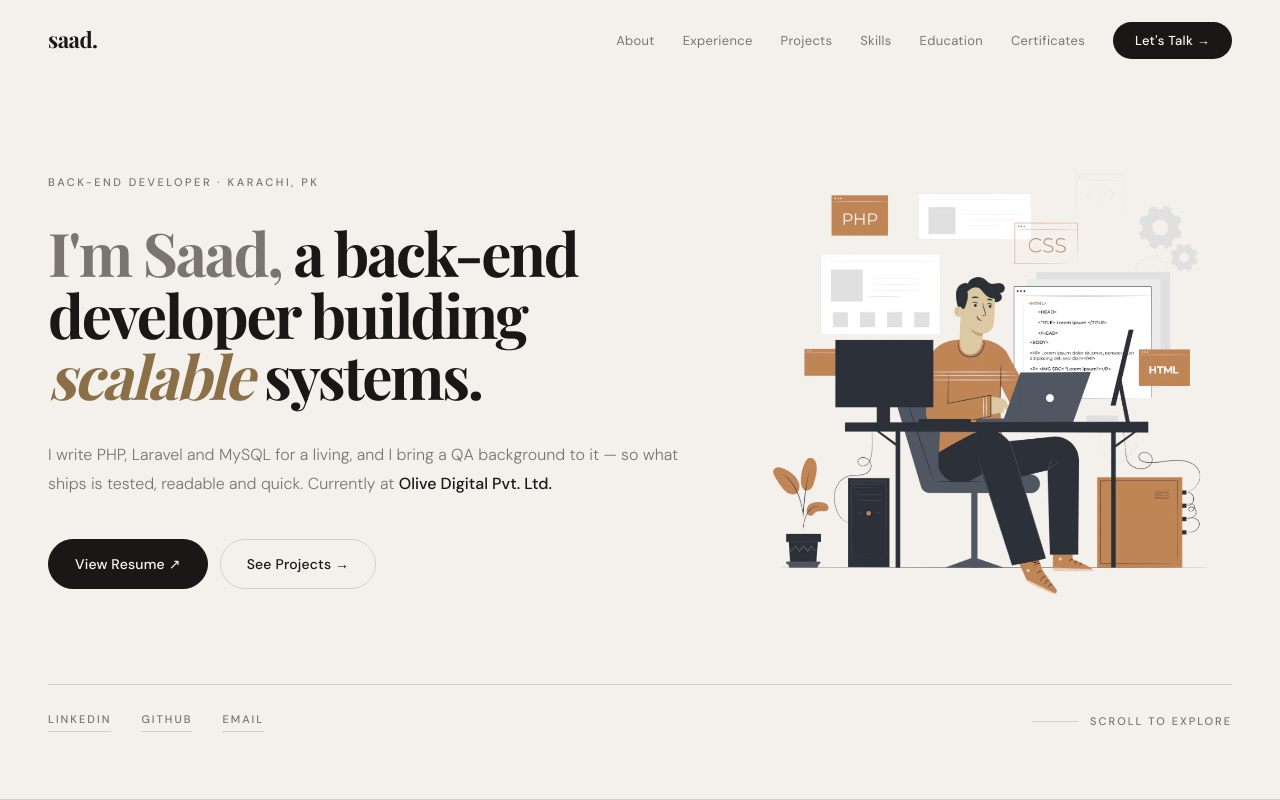
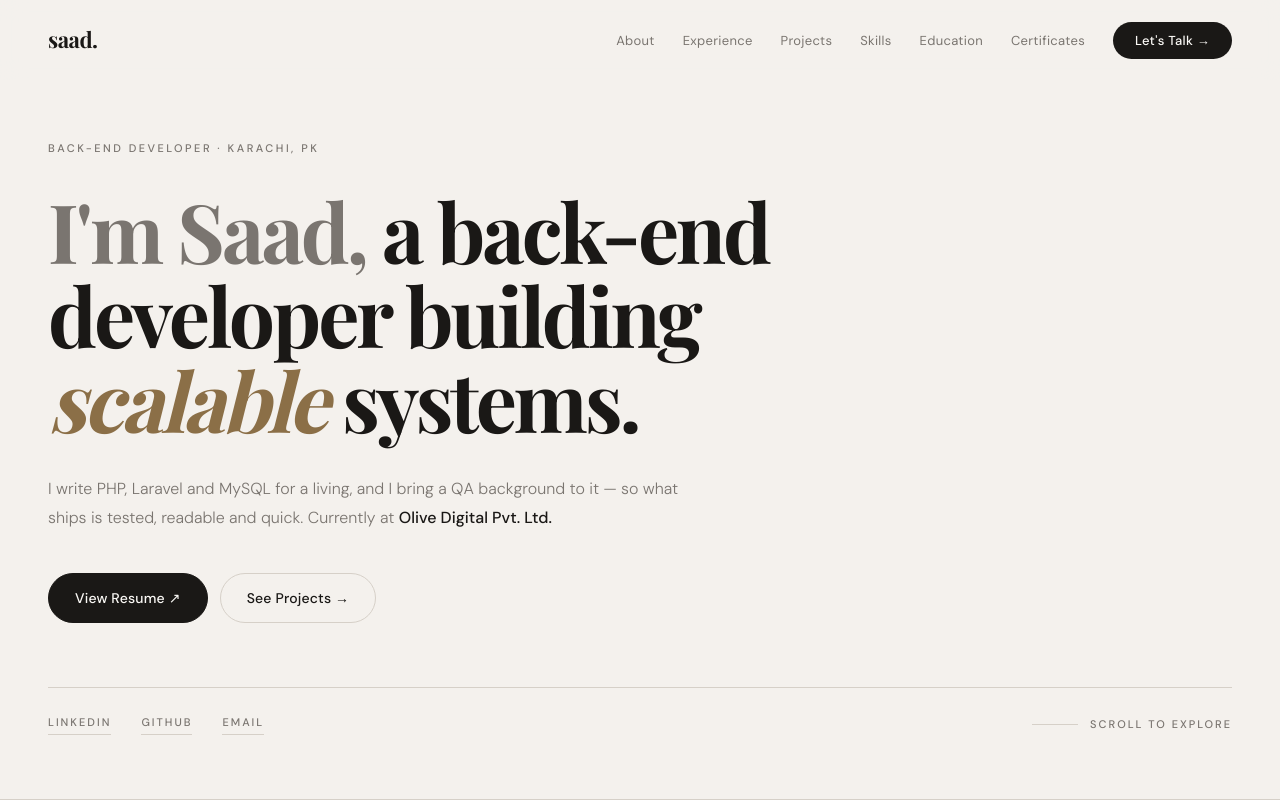
Before and after one commit to syedsaadaly/portfolio, a plain HTML site: page index.html in a window 1280 px wide. Shown: the top 800 px of the page. Drawn offline with nearby package versions, Linux system fonts and the light colour scheme; a web font is replaced by a local one.

Commit message:
Revert "Fill the hero's right side with a developer illustration"
This reverts commit 762f12979fe1a2df6b55694fa479481707075435.

```diff
--- a/index.html
+++ b/index.html
@@ -51,7 +51,6 @@
 
   <!-- ========== HERO ========== -->
   <section class="hero" id="home">
-    <div class="hero__grid">
     <div class="hero__inner reveal">
       <span class="hero__eyebrow">Back-End Developer · Karachi, PK</span>
 
@@ -68,11 +67,6 @@
       <div class="hero__actions">
         <a href="resume.pdf" target="_blank" class="btn btn--dark">View Resume ↗</a>
         <a href="#projects" class="btn btn--outline">See Projects →</a>
-      </div>
-    </div>
-
-      <div class="hero__art reveal" aria-hidden="true">
-        <img src="assets/images/programming.webp" width="900" height="900" alt="" />
       </div>
     </div>
 
--- a/style.css
+++ b/style.css
@@ -181,28 +181,9 @@ img { max-width: 100%; display: block; }
   border-bottom: 1px solid var(--border);
 }
 
-.hero__grid {
-  display: grid;
-  grid-template-columns: 1.16fr 0.84fr;
-  gap: 48px;
-  align-items: center;
+.hero__inner {
   width: 100%;
-}
-
-.hero__art {
-  min-width: 0;
-}
-
-.hero__art img {
-  width: 100%;
-  height: auto;
-  /* The artwork ships coral; this pulls it onto the site's brown without
-     touching the greys and whites, which carry no saturation to rotate. */
-  filter: hue-rotate(25deg) saturate(0.62);
-}
-
-.hero__inner {
-  min-width: 0;
+  max-width: 980px;
 }
 
 .hero__eyebrow {
@@ -217,11 +198,12 @@ img { max-width: 100%; display: block; }
 
 .hero__headline {
   font-family: var(--font-serif);
-  font-size: clamp(38px, 4.7vw, 66px);
+  font-size: clamp(42px, 6.4vw, 88px);
   font-weight: 700;
   line-height: 1.03;
-  letter-spacing: -2.2px;
+  letter-spacing: -3px;
   color: var(--text);
+  max-width: 900px;
   margin-bottom: 34px;
 }
 
@@ -1109,9 +1091,6 @@ img { max-width: 100%; display: block; }
    RESPONSIVE  —  tablet / mobile
    ============================================ */
 @media (max-width: 900px) {
-  .hero__grid { grid-template-columns: 1fr; gap: 8px; }
-  .hero__art { max-width: 340px; margin: 0 auto; }
-
   .nav__links    { display: none; }
   .nav__hamburger { display: flex; }
 
```
Also changed, not shown: assets/images/programming.webp (deleted).
